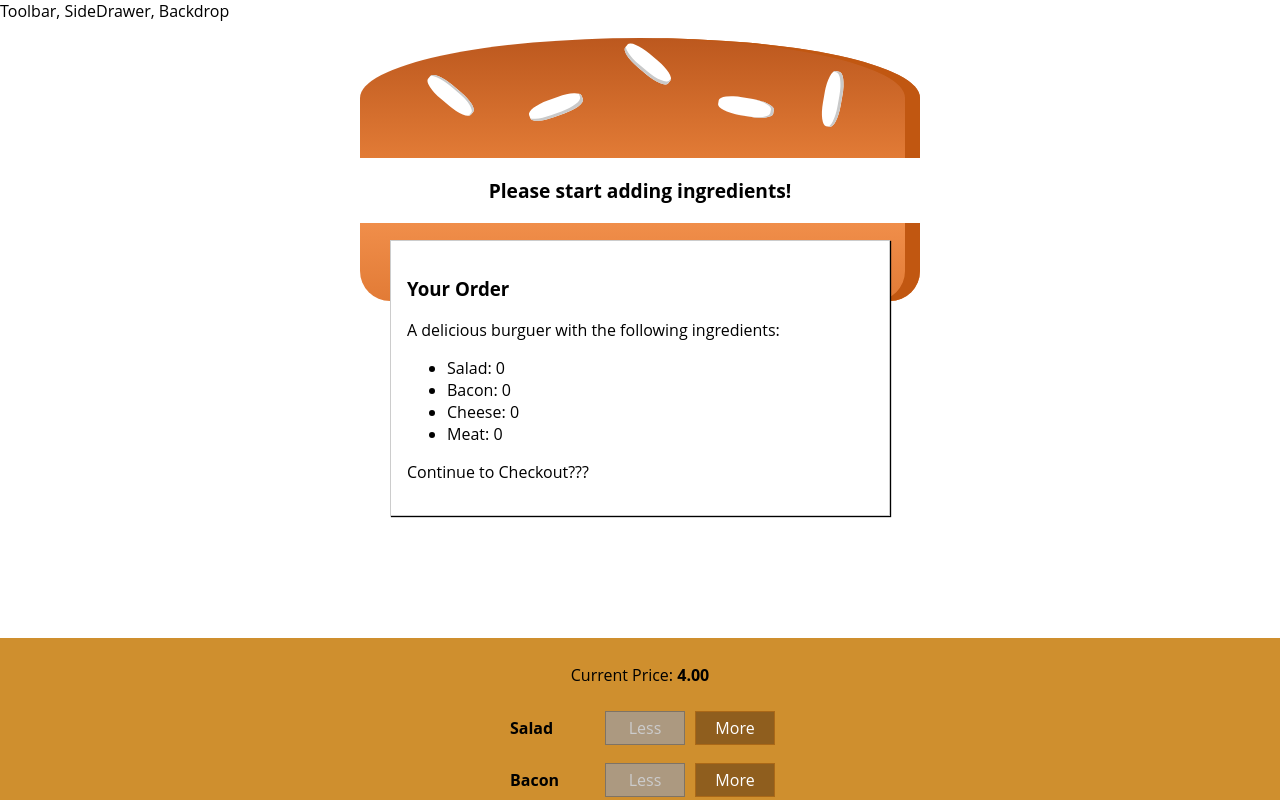
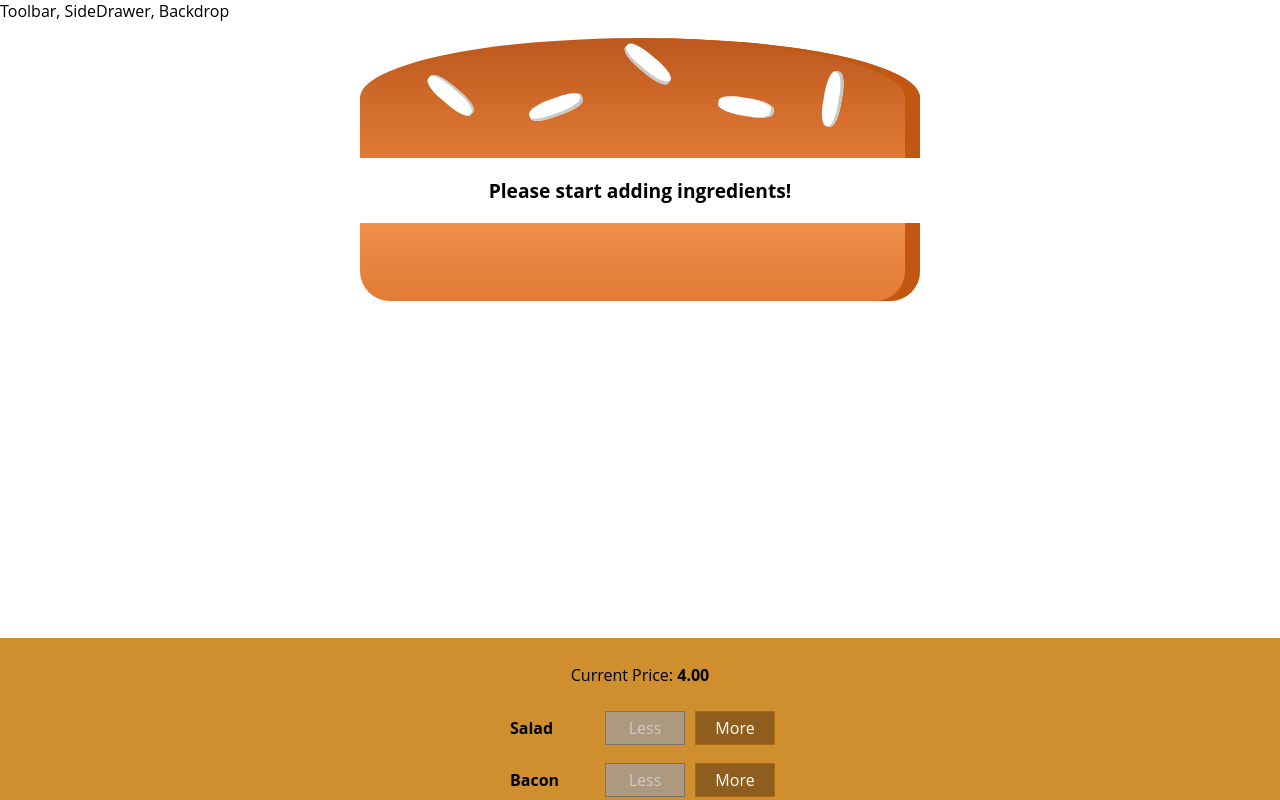
Before and after one commit to andyrosete17/BurguerAppReact, a React app: page / in a window 1280 px wide. Shown: the top 800 px of the page. Built offline with nearby package versions, Linux system fonts and the light colour scheme.

Commit message:
add purchaseble property and purchase handler add property to button to show the modal and add modal animation

```diff
--- a/src/components/Burger/BuildControls/BuildControls.js
+++ b/src/components/Burger/BuildControls/BuildControls.js
@@ -20,7 +20,7 @@ const buildControls = (props) => (
                 removed = {() => props.ingredientRemoved(control.type)}
                 disabled ={props.disabled[control.type]}/>
         ))}
-        <button className= {classes.OrderButton} disabled={!props.purchasable}>ORDER NOW</button>
+        <button className= {classes.OrderButton} disabled={!props.purchasable} onClick= {props.ordered}>ORDER NOW</button>
     </div>
 );
 
--- a/src/components/UI/Modal/Modal.css
+++ b/src/components/UI/Modal/Modal.css
@@ -12,6 +12,8 @@
     transition: all 0.3s ease-out;
 }
 
+
+
 @media (min-width: 600px) {
     .Modal {
         width: 500px;
--- a/src/components/UI/Modal/Modal.js
+++ b/src/components/UI/Modal/Modal.js
@@ -2,8 +2,13 @@ import React from 'react';
 import classes from './Modal.css';
 
 const Modal = (props) => (
-    <div className = {classes.Modal}>
-        {props.children}
+    <div
+        className = {classes.Modal}
+        style = {{
+            transform: props.show ? 'translateY(0)': 'translateY(-100vh)', //vh = viewport height and -100 slide it outside the screen
+            opacity: props.show ? '1' : '0'
+        }}>
+            {props.children}
     </div>
 );
 
--- a/src/containers/BurgerBuilder/BurguerBuilder.js
+++ b/src/containers/BurgerBuilder/BurguerBuilder.js
@@ -27,7 +27,8 @@ class BurgerBuilder extends Component {
             meat: 0
         },
         totalPrice : 4,
-        purchasable: false
+        purchasable: false,
+        purchasing: false
     }
 
     updatePurchaseState (ingredients) {
@@ -54,7 +55,10 @@ class BurgerBuilder extends Component {
 
         this.setState({ingredients: updatedIngredients, totalPrice: newPrice});
         this.updatePurchaseState(updatedIngredients);
+    }
 
+    purchaseHandler = () => {
+        this.setState({purchasing: true});
     }
 
     removeIngredientHandler = (type) =>{
@@ -84,7 +88,7 @@ class BurgerBuilder extends Component {
         }
         return (
             <Aux>
-                <Modal>
+                <Modal show = {this.state.purchasing}>
                     <OrderSummary
                         ingredients = {this.state.ingredients}
                     />
@@ -95,7 +99,8 @@ class BurgerBuilder extends Component {
                     ingredientRemoved= {this.removeIngredientHandler}
                     disabled = {disableInfo}
                     price= {this.state.totalPrice}
-                    purchasable = {this.state.purchasable}/>
+                    purchasable = {this.state.purchasable}
+                    ordered = {this.purchaseHandler}/>
             </Aux>
             );
         }
```
